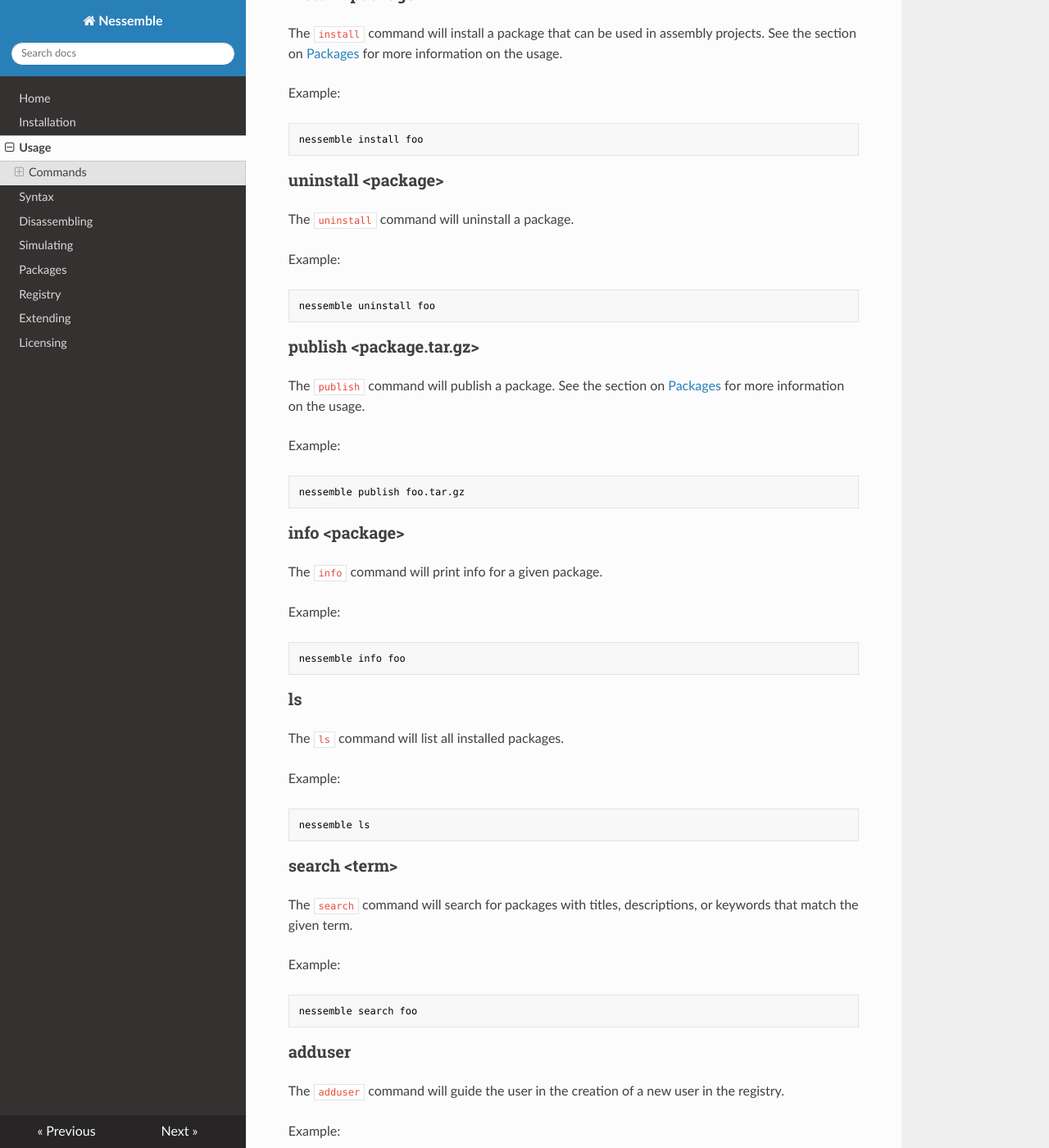
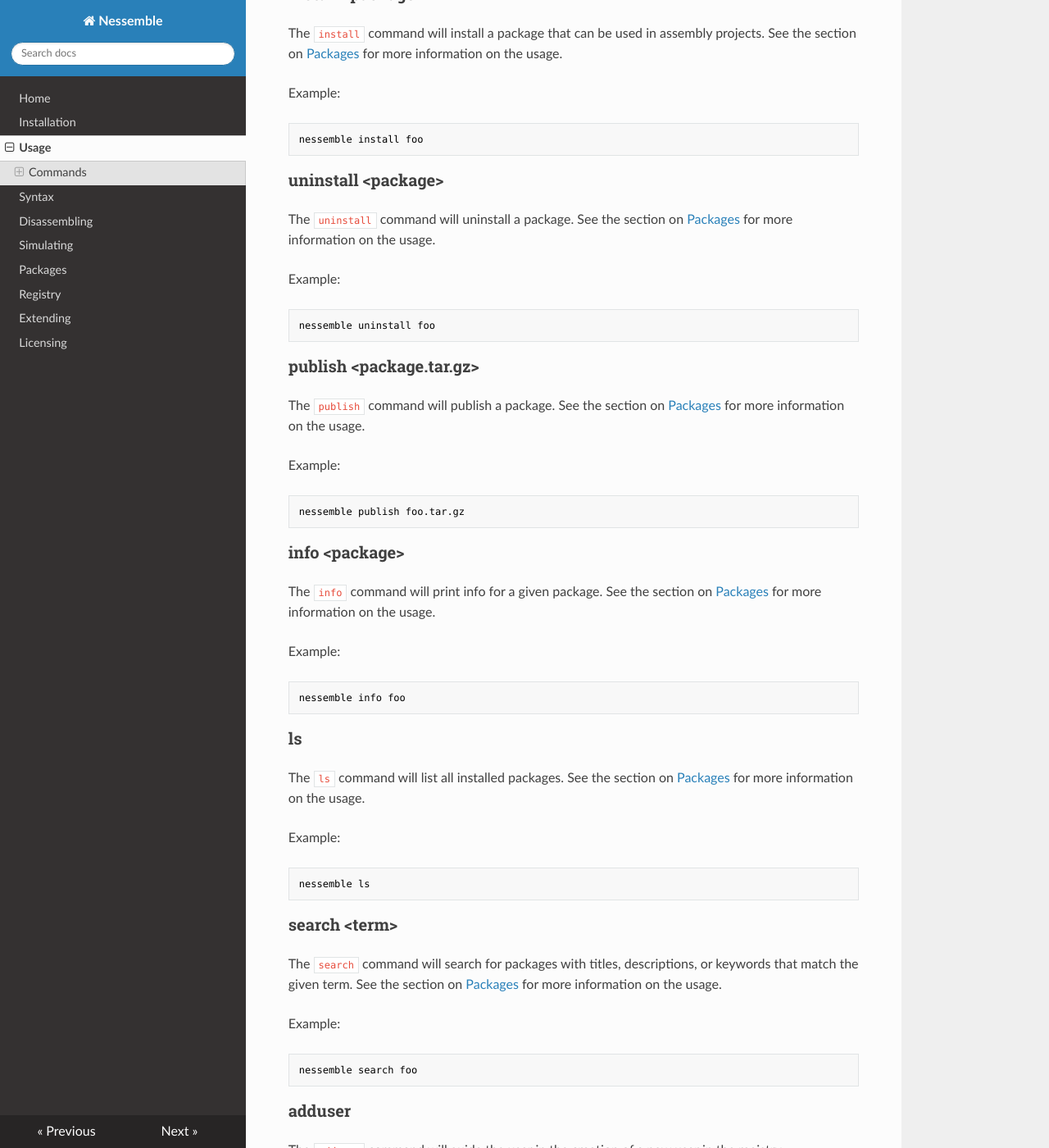
Before and after one commit to kevinselwyn/nessemble, an MkDocs documentation site: the page built from docs/pages/usage.md, in a window 1280 px wide and 1400 px high, scrolled down 5664 px. Shown: the whole window at 82% size. Built offline with MkDocs 1.6.1, drawn with Linux system fonts in a browser that asks for light colours; nearby versions of some CDN libraries; old or Windows-style settings are respelled for this version of MkDocs.

Commit message:
Update docs + provision scripts

```diff
--- a/docs/mkdocs.yml
+++ b/docs/mkdocs.yml
@@ -13,6 +13,6 @@
     - Licensing: licensing.md
 theme: readthedocs
 docs_dir: pages
-dev_addr: 0.0.0.0:8000
+dev_addr: 0.0.0.0:9090
 extra_css:
     - css/custom.css
--- a/docs/pages/usage.md
+++ b/docs/pages/usage.md
@@ -293,7 +293,8 @@
 
 ### uninstall &lt;package&gt;
 
-The `uninstall` command will uninstall a package.
+The `uninstall` command will uninstall a package. See the section on
+[Packages](/packages/#uninstalling) for more information on the usage.
 
 Example:
 
@@ -314,7 +315,8 @@
 
 ### info &lt;package&gt;
 
-The `info` command will print info for a given package.
+The `info` command will print info for a given package. See the section on
+[Packages](/packages/#info) for more information on the usage.
 
 Example:
 
@@ -324,7 +326,8 @@
 
 ### ls
 
-The `ls` command will list all installed packages.
+The `ls` command will list all installed packages. See the section on
+[Packages](/packages/#listing) for more information on the usage.
 
 Example:
 
@@ -335,7 +338,8 @@
 ### search &lt;term&gt;
 
 The `search` command will search for packages with titles, descriptions, or
-keywords that match the given term.
+keywords that match the given term. See the section on
+[Packages](/packages/#searching) for more information on the usage.
 
 Example:
 
```
Also changed, not shown: docs/pages/packages.md (+10 -0 lines), 5 other files.
